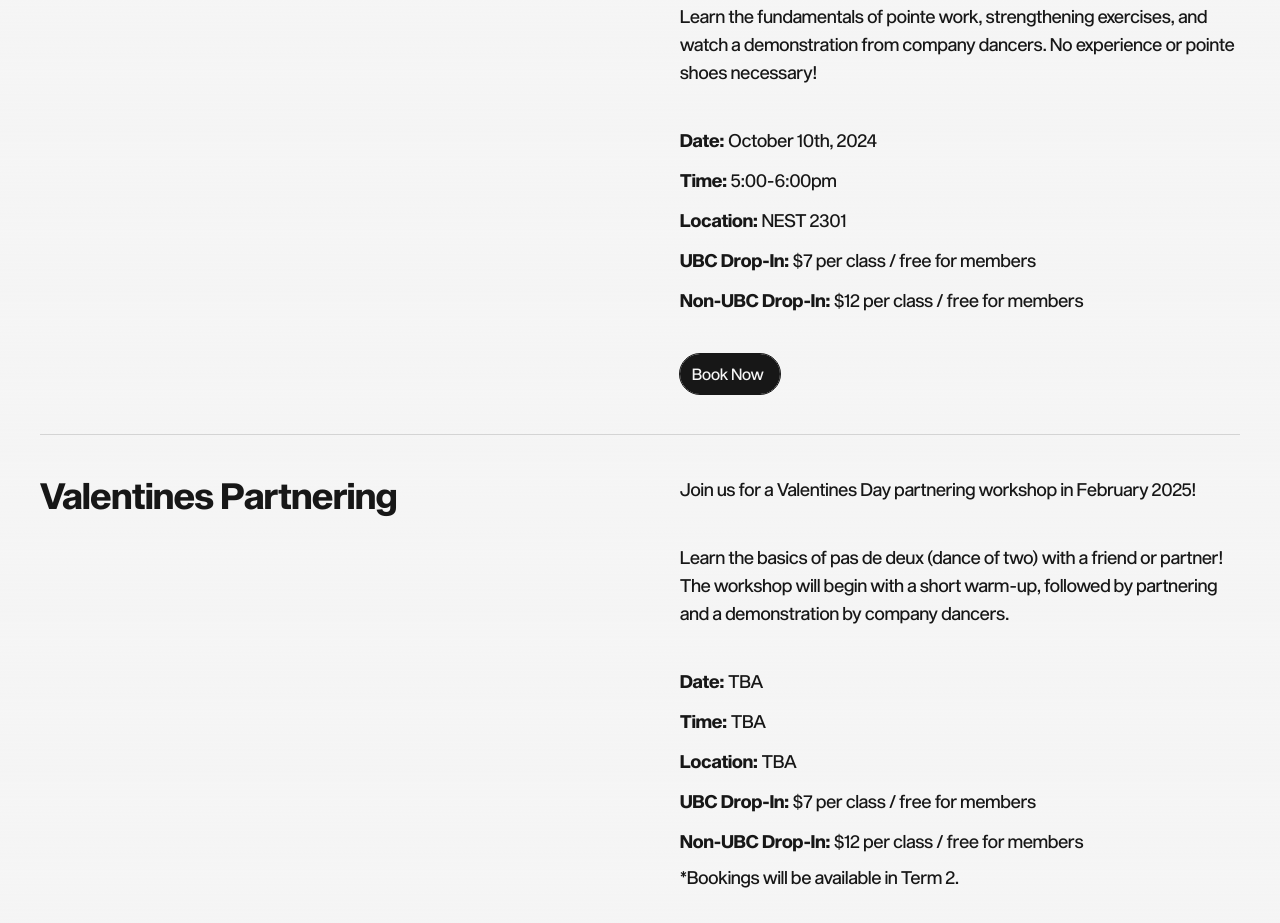
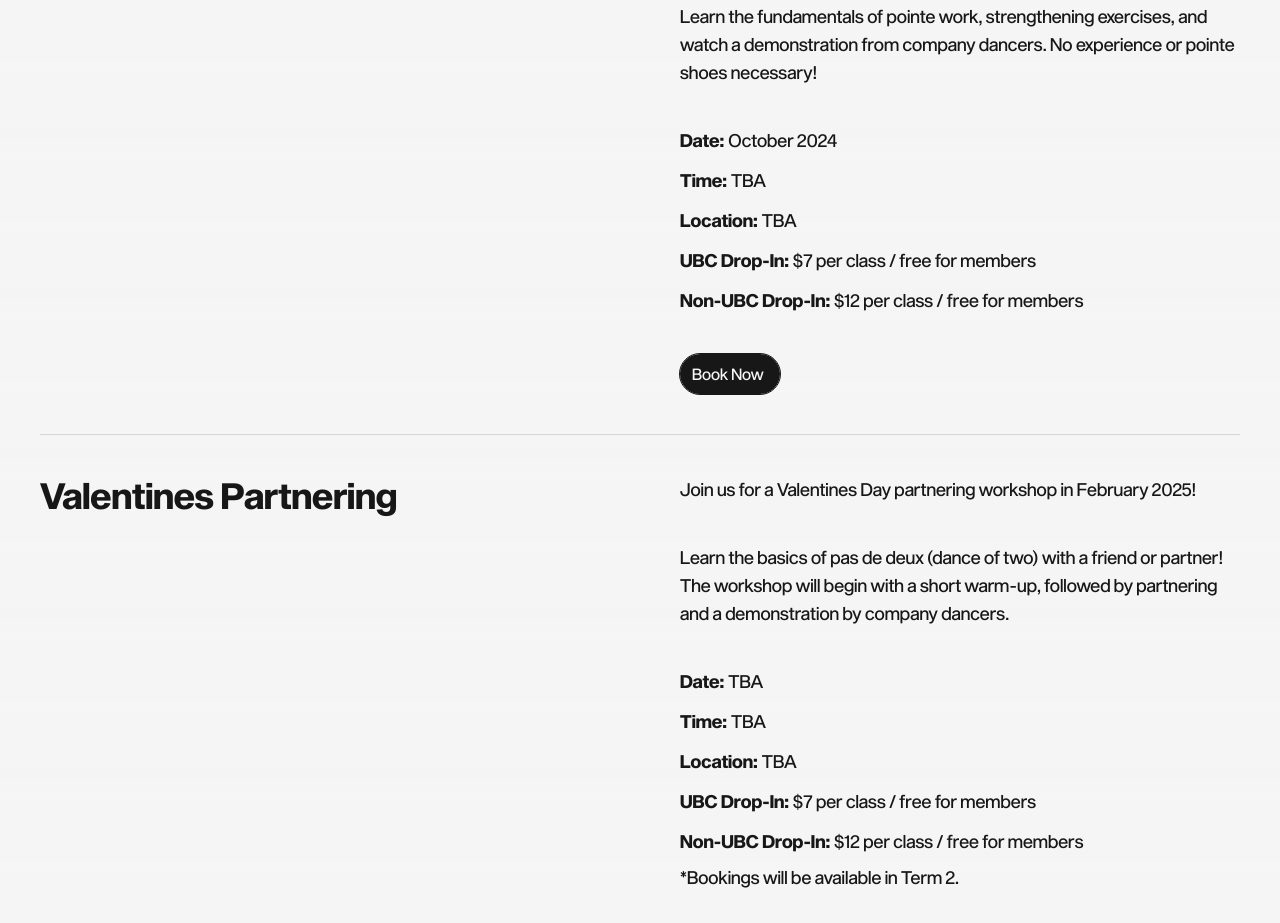
Before and after one commit to leesadie/ubcballet, a Next.js app: page /workshops in a window 1280 px wide. Shown: the part 1100-2023 px from the top of the page. Built offline with nearby package versions, Linux system fonts and the light colour scheme.

Commit message:
updated dates

```diff
--- a/app/workshops/WorkshopsClient.tsx
+++ b/app/workshops/WorkshopsClient.tsx
@@ -60,7 +60,7 @@ const WorkshopsClient = () => {
                                 Date:
                             </div>
                             <div className="text-neutral-900 md:text-lg text-base">
-                                October 10th, 2024
+                                October 2024
                             </div>
                         </div>
                         <div className="flex flex-row md:mt-3 md:mx-10 mx-6 gap-1">
@@ -68,7 +68,7 @@ const WorkshopsClient = () => {
                                 Time:
                             </div>
                             <div className="text-neutral-900 md:text-lg text-base">
-                                5:00-6:00pm
+                                TBA
                             </div>
                         </div>
                         <div className="flex flex-row md:mt-3 md:mx-10 mx-6 gap-1">
@@ -76,7 +76,7 @@ const WorkshopsClient = () => {
                                 Location:
                             </div>
                             <div className="text-neutral-900 md:text-lg text-base">
-                                NEST 2301
+                                TBA
                             </div>
                         </div>
                         <div className="flex flex-row md:mt-3 md:mx-10 ml-6 gap-1">
```
